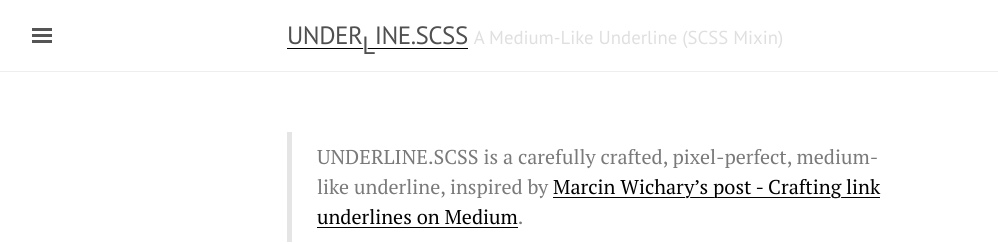
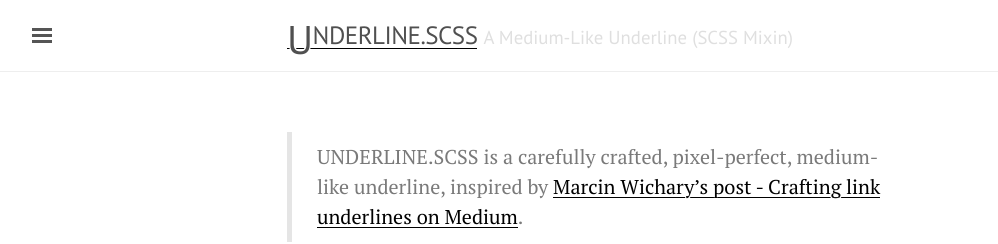
Before and after one commit to BenKalsky/underline.scss, a Jekyll site: the page built from index.md, in a window 1280 px wide. Shown: the top 244 px of the page, without its empty margins (3-1001 px from the left). Built offline with Jekyll 4.4.1, drawn with Linux system fonts in a browser that asks for light colours.

Commit message:
:art: Logo

```diff
--- a/_config.yml
+++ b/_config.yml
@@ -5,11 +5,7 @@ permalink:           pretty
 #relative_permalinks: true
 
 # Setup
-title:
-  first:              UNDER
-  span:               L
-  last:               INE.SCSS
-
+title:               UNDERLINE.SCSS
 tagline:             A Medium-Like Underline (SCSS Mixin)
 description:         UNDERLINE.SCSS - A carefully crafted, pixel-perfect, medium-like underline
 url:                 http://benkalsky.net/underline.scss
--- a/_layouts/default.html
+++ b/_layouts/default.html
@@ -13,7 +13,7 @@
       <div class="masthead">
         <div class="container">
           <h3 class="masthead-title">
-            <a href="{{ site.baseurl }}/" title="Home">{{ site.title.first }}<span class="under-dog">{{ site.title.span }}</span>{{ site.title.last }}</a>
+            <a href="{{ site.baseurl }}/" title="Home">{{ site.title }}</a>
             <small>{{ site.tagline }}</small>
           </h3>
         </div>
--- /dev/null
+++ b/_sass/page.scss
@@ -0,0 +1,15 @@
+.sidebar a {
+  text-shadow: none;
+}
+
+.masthead-title {
+  &:first-letter {
+    vertical-align: -8px;
+    line-height: 0;
+    font-size: 160%;
+
+    @media (min-width: 38em) {
+      vertical-align: -10px;
+    }
+  }
+}
--- a/_sass/underline.scss
+++ b/_sass/underline.scss
@@ -38,14 +38,3 @@ a {
     }
   }
 }
-
-.sidebar a {
-  text-shadow: none;
-}
-
-.masthead-title a {
-  .under-dog {
-    vertical-align: -10px;
-    line-height: 0;
-  }
-}
--- a/styles.scss
+++ b/styles.scss
@@ -13,3 +13,4 @@
 @import "message";
 @import "lanyon";
 @import "underline";
+@import "page";
```
